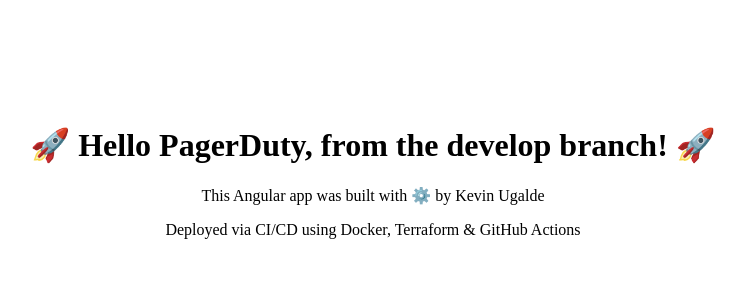
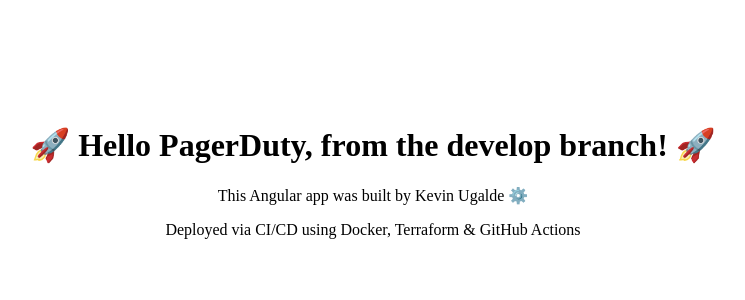
Before and after one commit to Chugague/terraformApp, an Angular app in the folder app/: page / in a window 1280 px wide. Shown: the top 300 px of the page, without its empty margins (267-1012 px from the left). Built offline with nearby package versions, Linux system fonts and the light colour scheme.

Commit message:
implement styles to hello-world-page

```diff
--- a/app/src/app/app.component.html
+++ b/app/src/app/app.component.html
@@ -1,5 +1,5 @@
 <div class="hello-container">
   <h1>🚀 Hello PagerDuty, from the develop branch! 🚀</h1>
-  <p>This Angular app was built with ⚙️ by Kevin Ugalde</p>
+  <p>This Angular app was built by Kevin Ugalde ⚙️</p>
   <p>Deployed via CI/CD using Docker, Terraform & GitHub Actions</p>
 </div>
```
